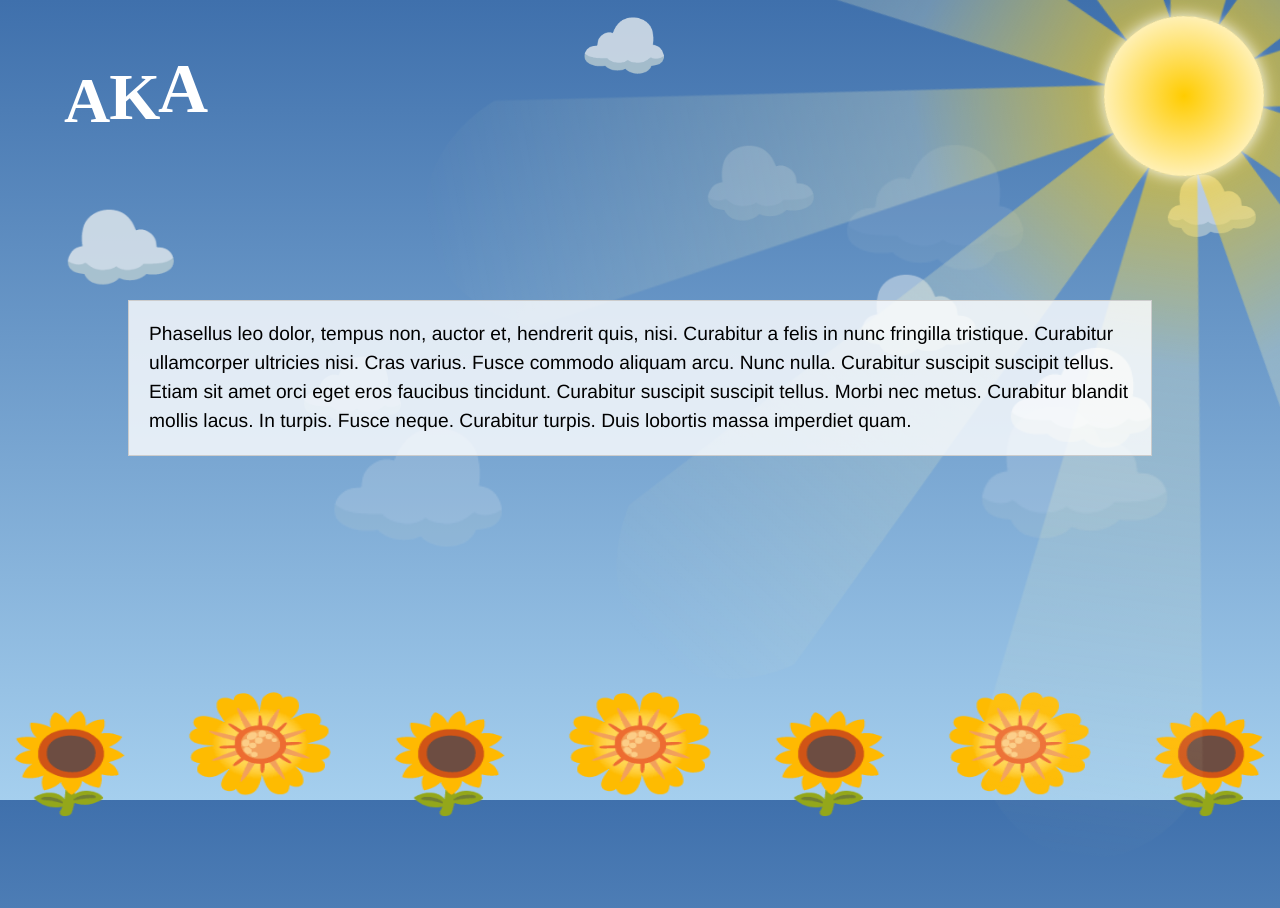
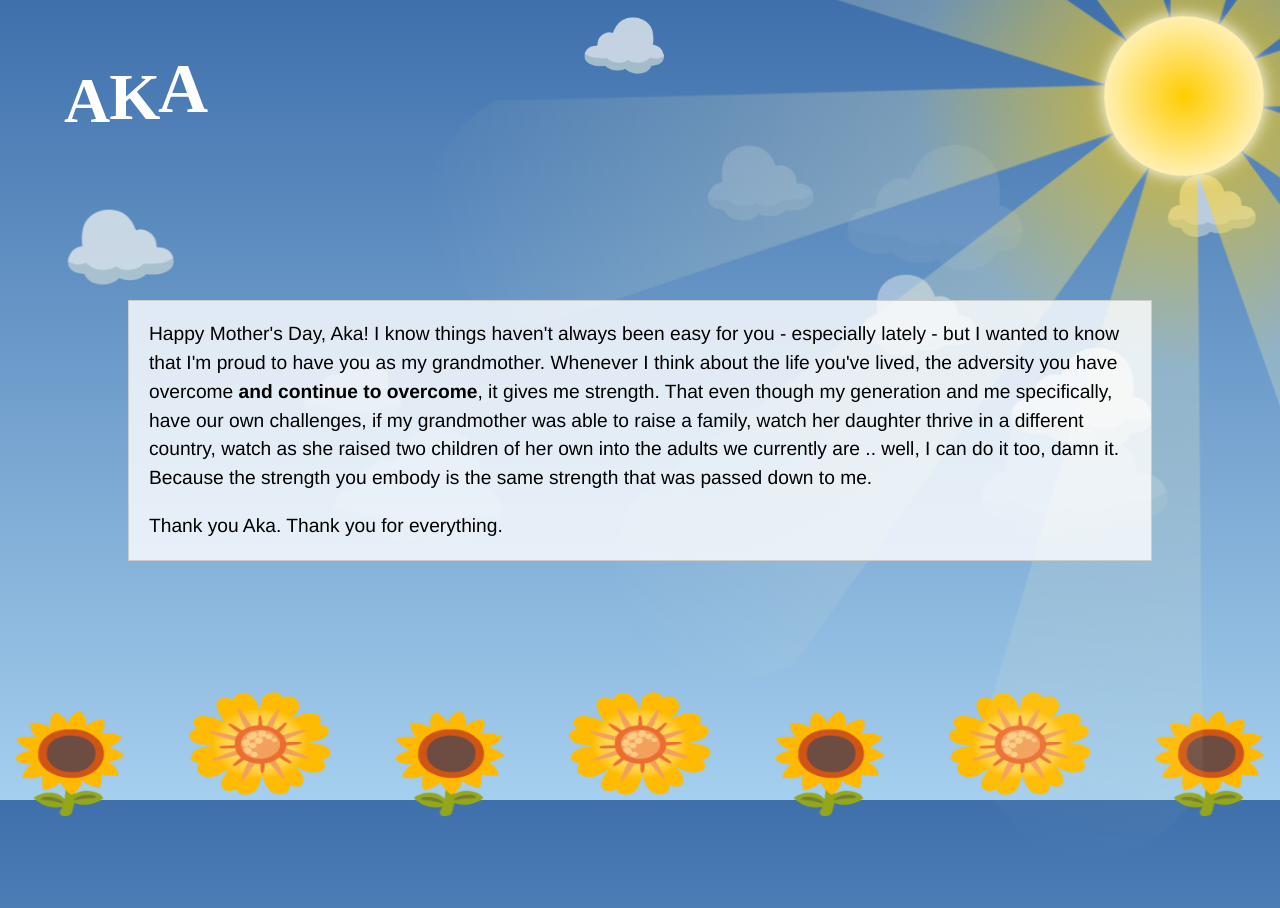
Before and after one commit to smokinjoe/mothersday-2018, a plain HTML site: page index.html in a window 1280 px wide. Shown: the top 908 px of the page. Drawn offline with nearby package versions, Linux system fonts and the light colour scheme.

Commit message:
sweetness

```diff
--- a/index.html
+++ b/index.html
@@ -14,11 +14,11 @@
 
     <div class="callout">
       <p>
-        Phasellus leo dolor, tempus non, auctor et, hendrerit quis, nisi. Curabitur a felis in nunc fringilla tristique. Curabitur ullamcorper ultricies nisi. Cras varius. Fusce commodo aliquam arcu.
+        Happy Mother's Day, Aka! I know things haven't always been easy for you - especially lately - but I wanted to know that I'm proud to have you as my grandmother. Whenever I think about the life you've lived, the adversity you have overcome <strong>and continue to overcome</strong>, it gives me strength. That even though my generation and me specifically, have our own challenges, if my grandmother was able to raise a family, watch her daughter thrive in a different country, watch as she raised two children of her own into the adults we currently are .. well, I can do it too, damn it. Because the strength you embody is the same strength that was passed down to me.
+      </p>
 
-        Nunc nulla. Curabitur suscipit suscipit tellus. Etiam sit amet orci eget eros faucibus tincidunt. Curabitur suscipit suscipit tellus. Morbi nec metus.
-
-        Curabitur blandit mollis lacus. In turpis. Fusce neque. Curabitur turpis. Duis lobortis massa imperdiet quam.
+      <p>
+        Thank you Aka. Thank you for everything.
       </p>
     </div>
 
```
